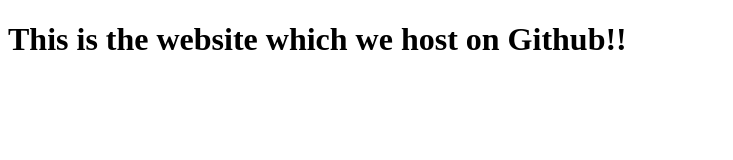
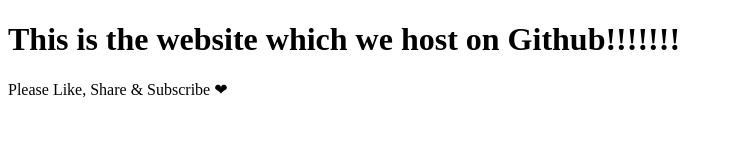
Before and after one commit to borgesachin365/gsap-animation, a plain HTML site: page index.html in a window 1280 px wide. Shown: the whole page, without its empty margins (0-733 px from the left). Drawn offline with Linux system fonts and the light colour scheme.

Commit message:
paragraph added

```diff
--- a/index.html
+++ b/index.html
@@ -6,6 +6,7 @@
     <title>This is Hosted website on Github</title>
 </head>
 <body>
-    <h1>This is the website which we host on Github!!</h1>
+    <h1>This is the website which we host on Github!!!!!!!</h1>
+    <p>Please Like, Share & Subscribe ❤</p>
 </body>
 </html>
```
